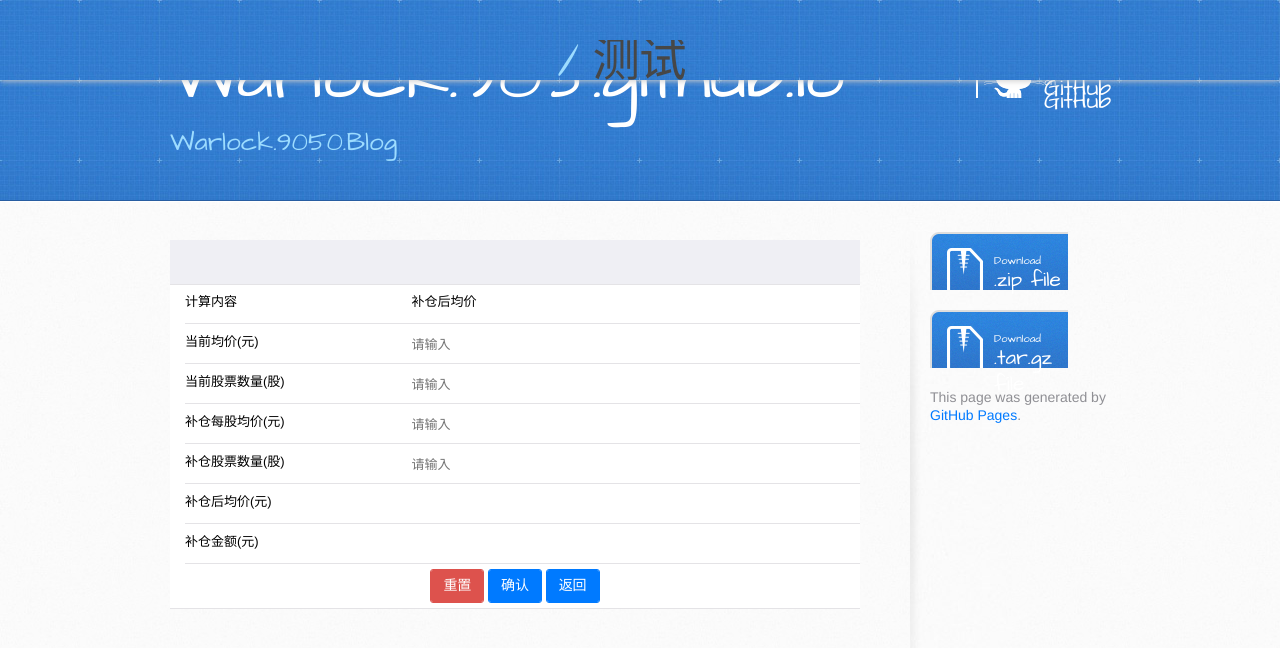
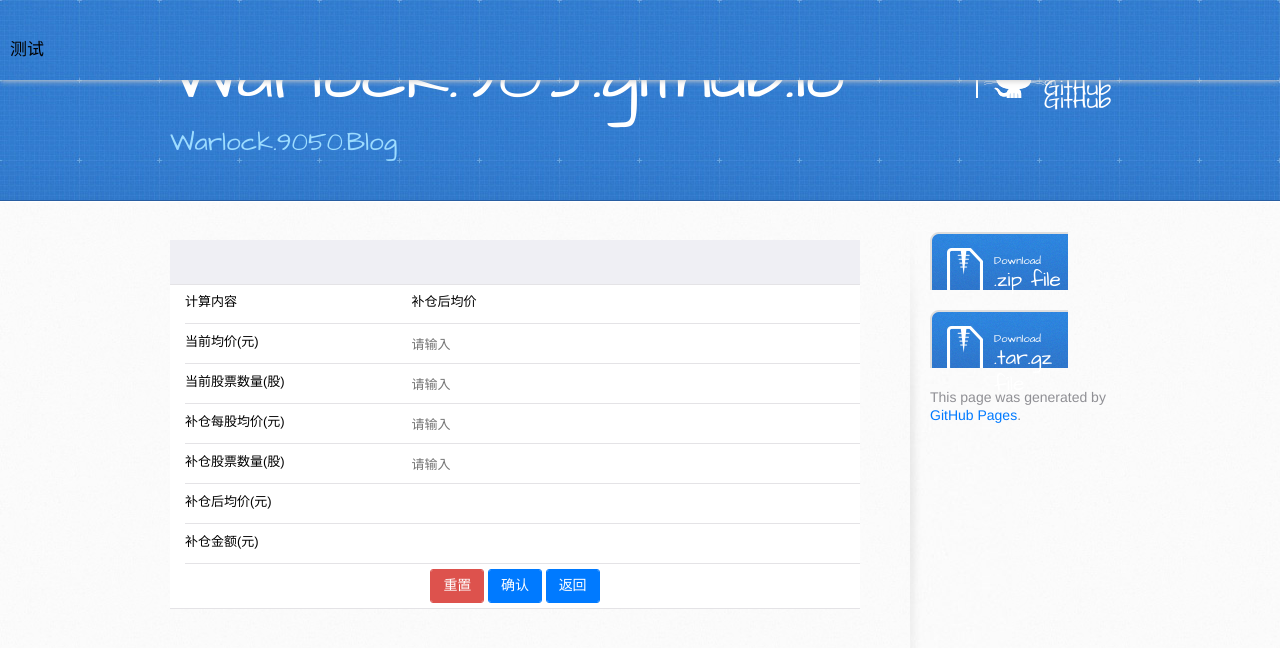
Before and after one commit to warlock905/warlock905.github.io, a Jekyll site: the page built from gp.html, in a window 1280 px wide. Shown: the top 648 px of the page. Built offline with Jekyll 4.4.1, drawn with Linux system fonts in a browser that asks for light colours; some web fonts are replaced.

Commit message:
Update gp.html

```diff
--- a/gp.html
+++ b/gp.html
@@ -32,8 +32,7 @@ title: warlock
 		</style>
 	</head>
 
-        <header class="mui-bar mui-bar-nav">
-            <h1 class="mui-title">测试</h1>
+        <header class="mui-bar mui-bar-nav">测试
         </header>
 		<div class="mui-content">
             <form class="mui-input-group" id="formgp">
```
